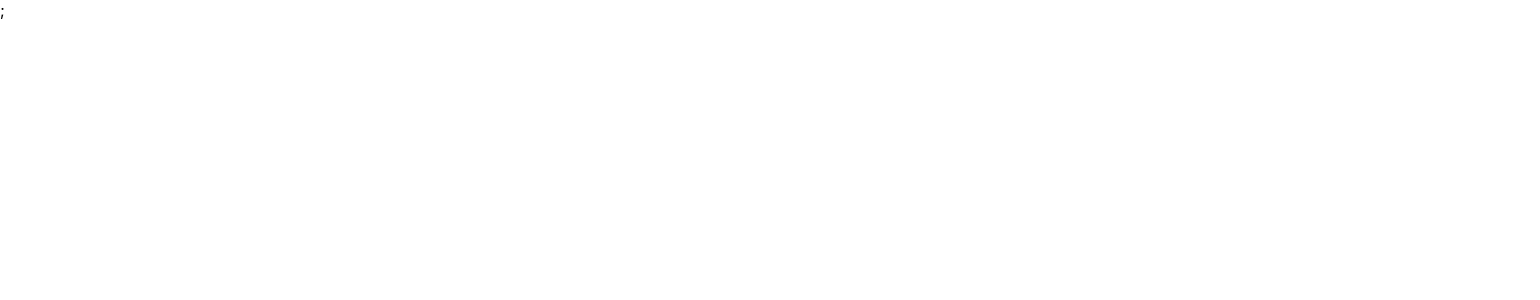
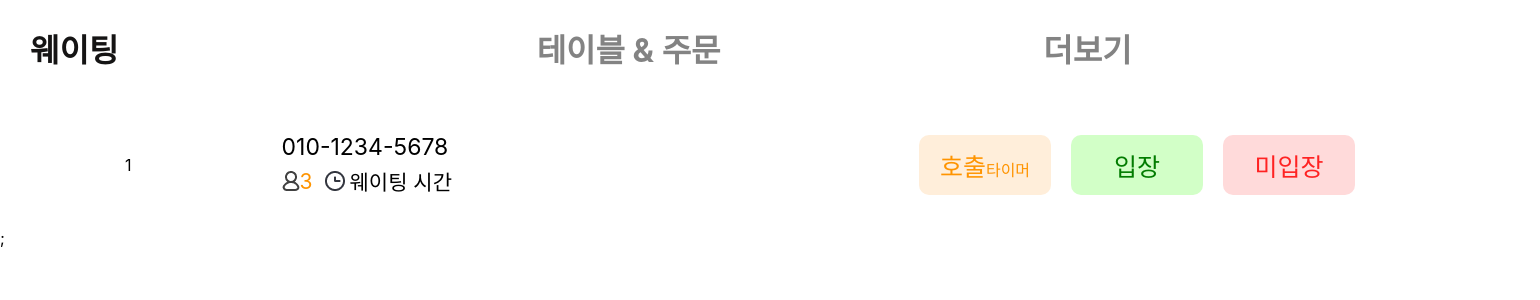
Before and after one commit to waitinigNow/waitingNow, a React (Create React App) app in the folder frontend/waitingnow/: page / in a window 1280 px wide. Shown: the top 300 px of the page, 1540 px wide, since content can reach past the window. Built offline with nearby package versions, Linux system fonts and the light colour scheme.

Commit message:
feat: waiting list UI 구현

```diff
--- a/frontend/waitingnow/src/api/api.tsx
+++ b/frontend/waitingnow/src/api/api.tsx
@@ -1,7 +1,7 @@
 import axios, { Axios, AxiosRequestConfig } from "axios";
 import { UserTypes, StoreTypes } from "components/UserInfoInputForm";
 
-const baseURL = "http://localhost:8080";
+const baseURL = "http://118.222.85.227:8080";
 const client: Axios = axios.create({
   baseURL: baseURL,
 });
@@ -42,8 +42,9 @@ export const postData = async <T,>(
 
 // 핸드폰 번호 인증
 export async function phoneAuth(memberPhoneValue: string) {
+  console.log("전송");
   try {
-    const response = await axios.post("/user/phone/auth", {
+    const response = await client.post("/user/phone/auth", {
       memberPhone: memberPhoneValue,
     });
     return response.data.data;
--- a/frontend/waitingnow/src/components/Routers.tsx
+++ b/frontend/waitingnow/src/components/Routers.tsx
@@ -3,6 +3,7 @@ import { BrowserRouter as Router, Route, Routes } from "react-router-dom";
 import MainPage from "pages/main";
 import SignUpPage from "pages/signup";
 import LoginPage from "pages/login";
+import { Tab } from "./Tab";
 
 interface RouterProps {
   isAuthenticated: boolean;
@@ -13,7 +14,7 @@ export default function Routers() {
     <>
       <Router>
         <Routes>
-          <Route path="/" element={<MainPage />} />
+          <Route path="/" element={<Tab />} />
           <Route path="/signup" element={<SignUpPage />} />
           <Route path="/login" element={<LoginPage />} />
         </Routes>
--- /dev/null
+++ b/frontend/waitingnow/src/components/Tab.tsx
@@ -0,0 +1,81 @@
+import { useState } from "react";
+import styled from "styled-components";
+import LoginForm from "./LoginForm";
+import TableList from "./TableList";
+
+const TabWrapper = styled.div`
+  display: flex;
+  flex-direction: column;
+  align-items: center;
+  width: 1520px;
+  margin: auto;
+`;
+
+const TabMenu = styled.ul`
+  width: 1520px;
+  height: 75px;
+  background-color: #fff;
+  color: rgb(131, 131, 131);
+  font-weight: bold;
+  display: flex;
+  flex-direction: row;
+  align-items: center;
+  list-style: none;
+  margin-top: 10px;
+
+  .submenu {
+    display: flex;
+    width: calc(100% / 3);
+    padding: 10px;
+    font-size: 32px;
+    transition: 0.5s;
+    border-radius: 10px 10px 0px 0px;
+  }
+
+  .focused {
+    background-color: rgb(255, 255, 255);
+    color: rgb(21, 20, 20);
+  }
+
+  & div.desc {
+    text-align: center;
+  }
+`;
+
+const Desc = styled.div`
+  text-align: center;
+`;
+
+export const Tab = () => {
+  const [currentTab, clickTab] = useState(0);
+
+  const menuArr = [
+    { name: "웨이팅", content: <TableList /> },
+    { name: "테이블 & 주문", content: "Tab menu TWO" },
+    { name: "더보기", content: "" },
+  ];
+
+  const selectMenuHandler = (index: number) => {
+    clickTab(index);
+  };
+
+  return (
+    <>
+      <TabWrapper>
+        <TabMenu>
+          {menuArr.map((el, index) => (
+            <li
+              className={index === currentTab ? "submenu focused" : "submenu"}
+              onClick={() => selectMenuHandler(index)}
+            >
+              {el.name}
+            </li>
+          ))}
+        </TabMenu>
+        <Desc>
+          <p>{menuArr[currentTab].content}</p>
+        </Desc>
+      </TabWrapper>
+    </>
+  );
+};
--- /dev/null
+++ b/frontend/waitingnow/src/components/TableList.tsx
@@ -0,0 +1,38 @@
+import React from "react";
+import personIcon from "assets/person.png";
+import timeIcon from "assets/time.png";
+
+export default function TableList() {
+  const testArray = [[1, "010-1234-5678"]];
+
+  return (
+    <>
+      <div className="list-item">
+        <div className="waiting-index">
+          <span className="index-number">1</span>
+        </div>
+        <div className="waiting-info">
+          <span className="waiting-phone">010-1234-5678</span>
+          <div className="waiting-detail">
+            <div className="waiting-people">
+              <img src={personIcon} />
+              <span>3</span>
+            </div>
+            <div className="waiting-time">
+              <img src={timeIcon} />
+              <span>웨이팅 시간</span>
+            </div>
+          </div>
+        </div>
+        <div className="button-block">
+          <button className="btn-call">
+            <span className="call-label">호출</span>
+            <span className="time-in">타이머</span>
+          </button>
+          <button className="btn-in">입장</button>
+          <button className="btn-not-in">미입장</button>
+        </div>
+      </div>
+    </>
+  );
+}
--- a/frontend/waitingnow/src/index.css
+++ b/frontend/waitingnow/src/index.css
@@ -95,8 +95,8 @@ code {
   cursor: pointer;
 }
 
-button:hover,
-button:focus {
+.btn-submit:not([disabled]):hover,
+.btn-submit:not([disabled]):focus {
   background: #ff9400;
   color: white;
   border: 1px solid transparent;
@@ -113,3 +113,118 @@ button:focus {
   color: red;
   font-size: 16px;
 }
+
+/* list item */
+.list-item {
+  width: 1270px;
+  height: 95px;
+  display: flex;
+  justify-content: space-between;
+  align-items: center;
+}
+
+.waiting-index {
+  margin-right: 130px;
+}
+
+.waiting-info {
+  padding: 20px;
+  display: flex;
+  flex-direction: column;
+  align-items: flex-start;
+  justify-content: flex-start;
+}
+
+.waiting-phone {
+  margin: 0;
+  margin-bottom: 5px;
+  font-size: 23px;
+}
+
+.waiting-detail {
+  display: flex;
+  margin-top: auto;
+  font-size: 21px;
+  gap: 10px;
+}
+
+.waiting-people {
+  display: flex;
+  align-items: center;
+  color: #ff9400;
+}
+
+.waiting-time {
+  display: flex;
+  align-items: center;
+  gap: 3px;
+}
+
+/* table list button */
+.button-block {
+  padding: 20px;
+  text-align: right;
+  align-items: center;
+  flex-direction: column;
+  align-items: flex-end;
+  justify-content: flex-end;
+  margin-left: auto;
+  text-align: right;
+}
+
+.button-block button {
+  width: 132px;
+  height: 60px;
+  border: transparent;
+  border-radius: 10px;
+  margin-right: 20px;
+  cursor: pointer;
+}
+
+.btn-call {
+  padding: 2px;
+  background-color: #ffeeda;
+  color: #ff9400;
+  font-size: 25px;
+}
+
+.btn-in {
+  background-color: #d2ffc7;
+  color: #027c00;
+  font-size: 25px;
+}
+
+.btn-not-in {
+  background-color: #ffdada;
+  color: #ff2222;
+  font-size: 25px;
+}
+
+.btn-call:hover,
+.btn-call:focus {
+  background: #ff9400;
+  color: white;
+  border: 1px solid transparent;
+  outline: 0;
+}
+
+.btn-in:hover,
+.btn-in:focus {
+  background: #05ce01;
+  color: white;
+  border: 1px solid transparent;
+  outline: 0;
+}
+
+.btn-not-in:hover,
+.btn-not-in:focus {
+  background: hsl(0, 100%, 65%);
+  color: white;
+  border: 1px solid transparent;
+  outline: 0;
+}
+
+.time-in {
+  font-size: 16px;
+  margin: 0;
+}
--- a/frontend/waitingnow/src/pages/signup/index.tsx
+++ b/frontend/waitingnow/src/pages/signup/index.tsx
@@ -1,12 +1,12 @@
 import React from "react";
-import Stepper from "components/Stepper";
+import SignupForm from "components/SignupForm";
 import { RecoilRoot } from "recoil";
 
 export default function SignUpPage() {
   return (
     <>
       <RecoilRoot>
-        <Stepper />
+        <SignupForm />
       </RecoilRoot>
     </>
   );
```
Also changed, not shown: frontend/waitingnow/src/assets/person.png (added), frontend/waitingnow/src/assets/time.png (added), frontend/waitingnow/src/components/SignupForm.tsx (renamed from frontend/waitingnow/src/components/Stepper.tsx).
